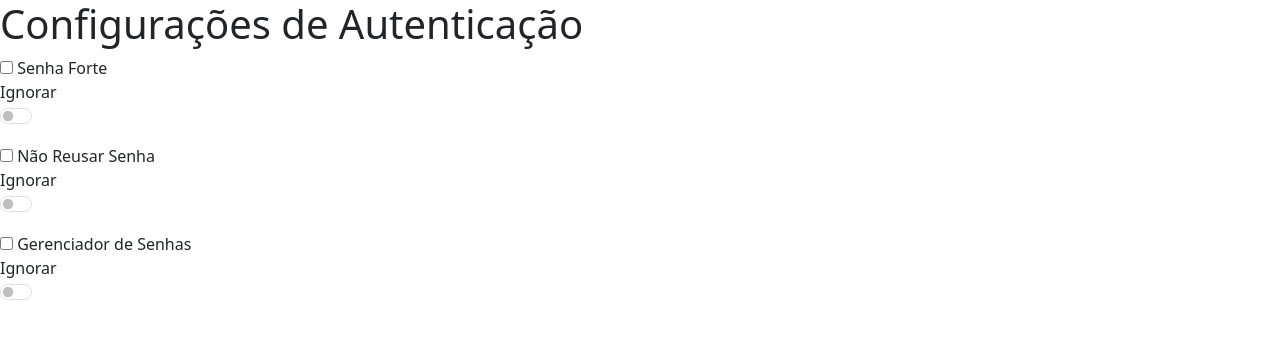
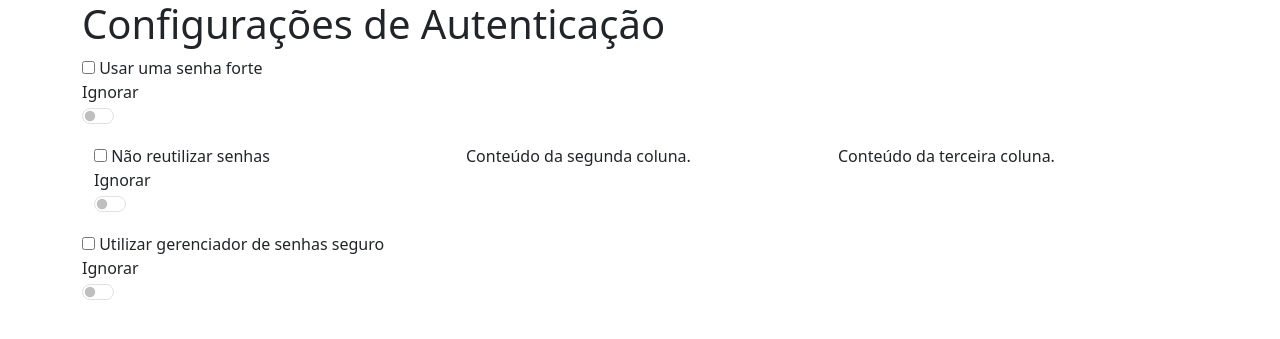
Before and after one commit to LuanLucasTS/seguranca-digital, a Flask app: template templates/index.html in a window 1280 px wide. Shown: the top 339 px of the page. Run offline with Flask 3, Linux system fonts and the light colour scheme; the template is opened without the code that fills it, so the values that code supplies are empty.

Commit message:
ajuste html

```diff
--- a/templates/index.html
+++ b/templates/index.html
@@ -5,48 +5,65 @@
     <title>Configurações de Autenticação</title>
     <link href="https://cdn.jsdelivr.net/npm/bootstrap@5.3.0/dist/css/bootstrap.min.css" rel="stylesheet">
 </head>
-<body>
+<body class="container">
 <h1>Configurações de Autenticação</h1>
 <form>
   <!-- Senha Forte -->
   <div class="mb-3">
-    <input type="checkbox" id="vehicle1" name="vehicle1" value="Bike"
+    <input type="checkbox" id="senha_forte" name="senha_forte"
         {% if data['senha_forte'] == 1 %} checked {% elif data['senha_forte'] == 2 %} disabled {% endif %}
         onchange="updateConfig('senha_forte', this)">
-    <label for="vehicle1"> Senha Forte</label><br>
+    <label for="senha_forte"> Usar uma senha forte</label><br>
     <label for="ignore1">Ignorar</label>
     <div class="form-check form-switch">
       <input class="form-check-input" type="checkbox" id="ignore1"
         {% if data['senha_forte'] == 2 %} checked {% endif %}
-        onchange="toggleIgnore('senha_forte', this, 'vehicle1')">
+        onchange="toggleIgnore('senha_forte', this, 'senha_forte')">
     </div>
   </div>
 
   <!-- Não Reusar -->
+<div class="container">
+  <div class="row">
+    <!-- Coluna da esquerda com o conteúdo da div -->
+    <div class="col-md-4">
       <div class="mb-3">
-    <input type="checkbox" id="vehicle2" name="vehicle2" value="Car"
+        <input type="checkbox" id="nao_reusar" name="nao_reusar"
           {% if data['nao_reusar'] == 1 %} checked {% elif data['nao_reusar'] == 2 %} disabled {% endif %}
           onchange="updateConfig('nao_reusar', this)">
-    <label for="vehicle2"> Não Reusar Senha</label><br>
+        <label for="nao_reusar"> Não reutilizar senhas</label><br>
         <label for="ignore2">Ignorar</label>
         <div class="form-check form-switch">
           <input class="form-check-input" type="checkbox" id="ignore2"
             {% if data['nao_reusar'] == 2 %} checked {% endif %}
-        onchange="toggleIgnore('nao_reusar', this, 'vehicle2')">
+            onchange="toggleIgnore('nao_reusar', this, 'nao_reusar')">
+        </div>
+      </div>
+    </div>
+    <!-- Segunda coluna -->
+    <div class="col-md-4">
+      <!-- Adicione o conteúdo para a segunda coluna aqui -->
+      <p>Conteúdo da segunda coluna.</p>
+    </div>
+    <!-- Terceira coluna -->
+    <div class="col-md-4">
+      <!-- Adicione o conteúdo para a terceira coluna aqui -->
+      <p>Conteúdo da terceira coluna.</p>
+    </div>
   </div>
 </div>
 
   <!-- Gerenciador de Senhas -->
   <div class="mb-3">
-    <input type="checkbox" id="vehicle3" name="vehicle3" value="Boat"
+    <input type="checkbox" id="gerenciador_senha" name="gerenciador_senha"
         {% if data['gerenciador_senha'] == 1 %} checked {% elif data['gerenciador_senha'] == 2 %} disabled {% endif %}
         onchange="updateConfig('gerenciador_senha', this)">
-    <label for="vehicle3"> Gerenciador de Senhas</label><br>
+    <label for="gerenciador_senha"> Utilizar gerenciador de senhas seguro</label><br>
     <label for="ignore3">Ignorar</label>
     <div class="form-check form-switch">
       <input class="form-check-input" type="checkbox" id="ignore3"
         {% if data['gerenciador_senha'] == 2 %} checked {% endif %}
-        onchange="toggleIgnore('gerenciador_senha', this, 'vehicle3')">
+        onchange="toggleIgnore('gerenciador_senha', this, 'gerenciador_senha')">
     </div>
   </div>
 </form>
```
Lines whose indentation alone changed are shown as unchanged.
